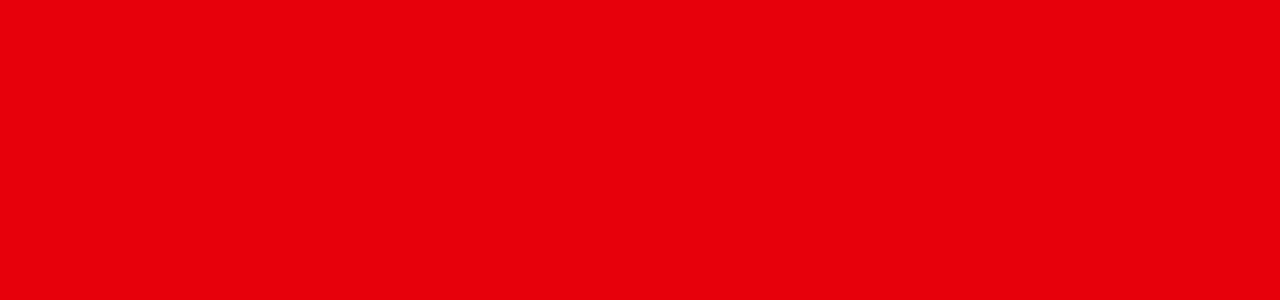
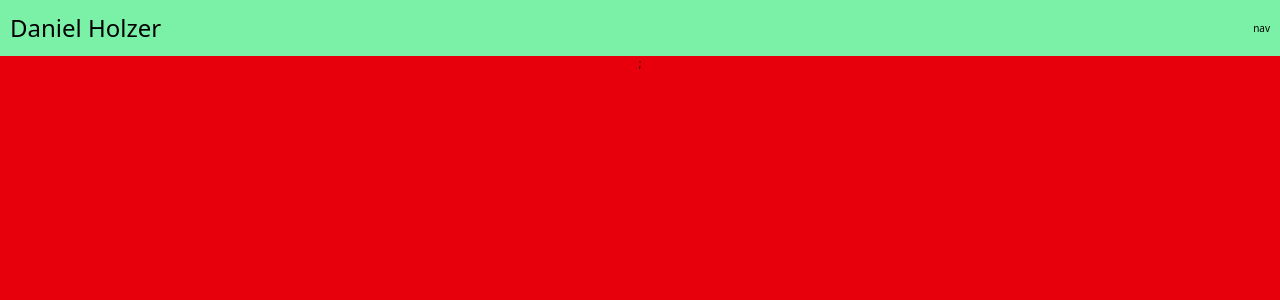
Before and after one commit to DaniHolzer/personal-profilepage, a React (Vite) app: page / in a window 1280 px wide. Shown: the top 300 px of the page. Built offline with nearby package versions, Linux system fonts and the light colour scheme.

Commit message:
Heading Layout.

```diff
--- /dev/null
+++ b/src/components/button/root/Button.styles.ts
@@ -0,0 +1,20 @@
+import { tv } from 'tailwind-variants';
+
+export const buttonStyles = tv({
+  base: ['inline-flex items-center justify-center font-medium transition-colors',
+      'focus-visible:outline-none focus-visible:ring-2 focus-visible:ring-offset-2',
+      'disabled:pointer-events-none disabled:opacity-50 h-12',
+  ],
+  variants: {
+    variant: {
+      primary: "bg-blue-600 text-white hover:bg-blue-700 focus-visible:ring-blue-500",
+    },
+    size: {
+      md: "h-10 px-4 text-base rounded-lg",
+    },
+  },
+  defaultVariants: {
+    variant: "primary",
+    size: "md",
+  },
+});
--- /dev/null
+++ b/src/components/button/root/Button.tsx
@@ -0,0 +1,17 @@
+import { forwardRef, type ButtonHTMLAttributes } from 'react';
+import { type VariantProps } from 'tailwind-variants';
+import { buttonStyles } from './Button.styles';
+
+
+//-------------------------------------------------------------------------------------------------
+// Button Properties
+export interface ButtonProps extends ButtonHTMLAttributes<HTMLButtonElement>,
+VariantProps<typeof buttonStyles> {
+    variant?: "primary",
+    size?: "md",
+    children?: React.ReactNode,
+}
+
+
+//-------------------------------------------------------------------------------------------------
+// Button Component
--- /dev/null
+++ b/src/layouts/heading/Heading.styles.ts
@@ -0,0 +1,11 @@
+import { tv } from 'tailwind-variants';
+
+//-----------------------------------------------------------------------------
+// Heading - Styles
+
+export const headingStyles = tv({
+  slots: {
+    base: 'bg-green-300 w-full flex flex-row justify-between items-center h-auto p-[1rem]',
+    logo: 'text-[2.4rem] font-[400]',
+  }
+});
--- a/src/layouts/heading/Heading.tsx
+++ b/src/layouts/heading/Heading.tsx
@@ -1,11 +1,14 @@
+import { headingStyles } from './Heading.styles';
+
 //-------------------------------------------------------------------------------------------------
 // Heading Component
 
 export function Heading() {
+  const { base, logo} = headingStyles();
   return (
-    <section className="flex justify-between items-center p-2.5 w-full h-auto">
-      <p className="h-9">Daniel Holzer</p>
-      <button>nav</button>
+    <section aria-description="Heading" className={base()}>
+      <a href="/" className={logo()}>Daniel Holzer</a>
+      <button className="">nav</button>
     </section>
   );
 }
--- a/src/layouts/layout/Layout.styles.ts
+++ b/src/layouts/layout/Layout.styles.ts
@@ -4,5 +4,5 @@ import { tv } from 'tailwind-variants';
 // Layout - Styles
 
 export const layoutStyles = tv({
-  base: 'bg-red-600 flex flex-row justify-center mx-auto min-h-screen',
+  base: 'bg-red-600 flex flex-col justify-start items-center mx-auto my-0 min-h-screen',
 });
--- a/src/layouts/layout/Layout.tsx
+++ b/src/layouts/layout/Layout.tsx
@@ -11,5 +11,9 @@ export interface LayoutProps {
 // Layout - Component
 
 export function Layout({ children }: LayoutProps) {
-  return <section className={layoutStyles()}>{children}</section>;
+  return (
+    <section className={layoutStyles()}>
+      {children}
+    </section>
+    );
 }
--- a/src/pages/Home.tsx
+++ b/src/pages/Home.tsx
@@ -4,7 +4,9 @@ import { Heading } from '../layouts/heading/Heading.tsx';
 // Home Page Component
 
 export default function Home() {
-  return;
-
-  <Heading />;
+  return (
+    <>
+      <Heading />;
+    </>
+  );
 }
```
